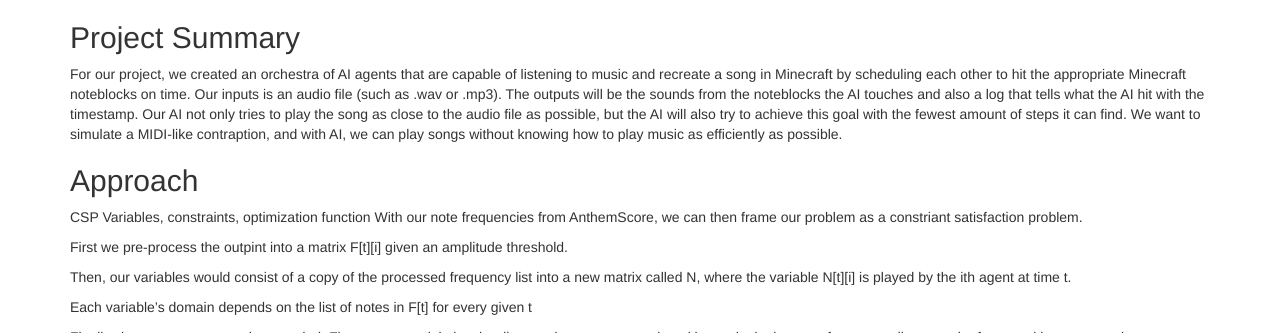
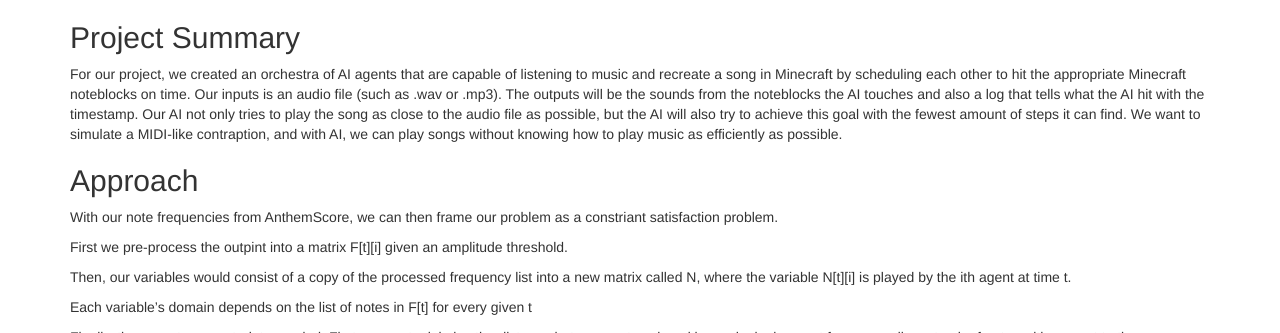
Before and after one commit to AlecJacksonE/HarmonAI, a Jekyll site: the page built from docs/final.md, in a window 1280 px wide and 900 px high, scrolled down 484 px, cut to the strip 51-384 px from the top of the window. Built offline with Jekyll 4.4.1, drawn with Linux system fonts in a browser that asks for light colours; our own code applies the rules of GitHub Pages for plain Markdown files.

Commit message:
Update final.md

```diff
--- a/docs/final.md
+++ b/docs/final.md
@@ -6,7 +6,7 @@
 For our project, we created an orchestra of AI agents that are capable of listening to music and recreate a song in Minecraft by scheduling each other to hit the appropriate Minecraft noteblocks on time. Our inputs is an audio file (such as .wav or .mp3). The outputs will be the sounds from the noteblocks the AI touches and also a log that tells what the AI hit with the timestamp. Our AI not only tries to play the song as close to the audio file as possible, but the AI will also try to achieve this goal with the fewest amount of steps it can find. We want to simulate a MIDI-like contraption, and with AI, we can play songs without knowing how to play music as efficiently as possible.
 
 ## Approach
-CSP Variables, constraints, optimization function
+
 With our note frequencies from AnthemScore, we can then frame our problem as a constriant satisfaction problem.
 
 First we pre-process the outpint into a matrix F[t][i] given an amplitude threshold.
```
